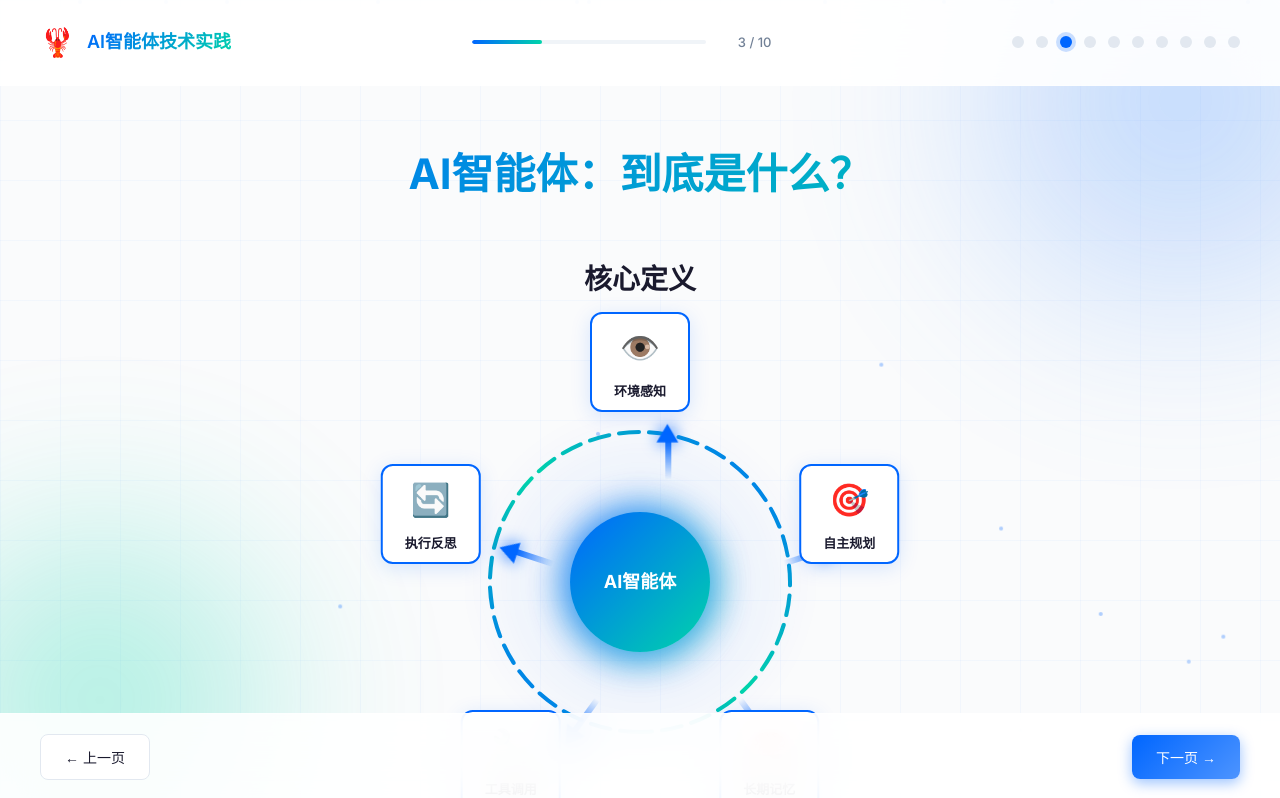
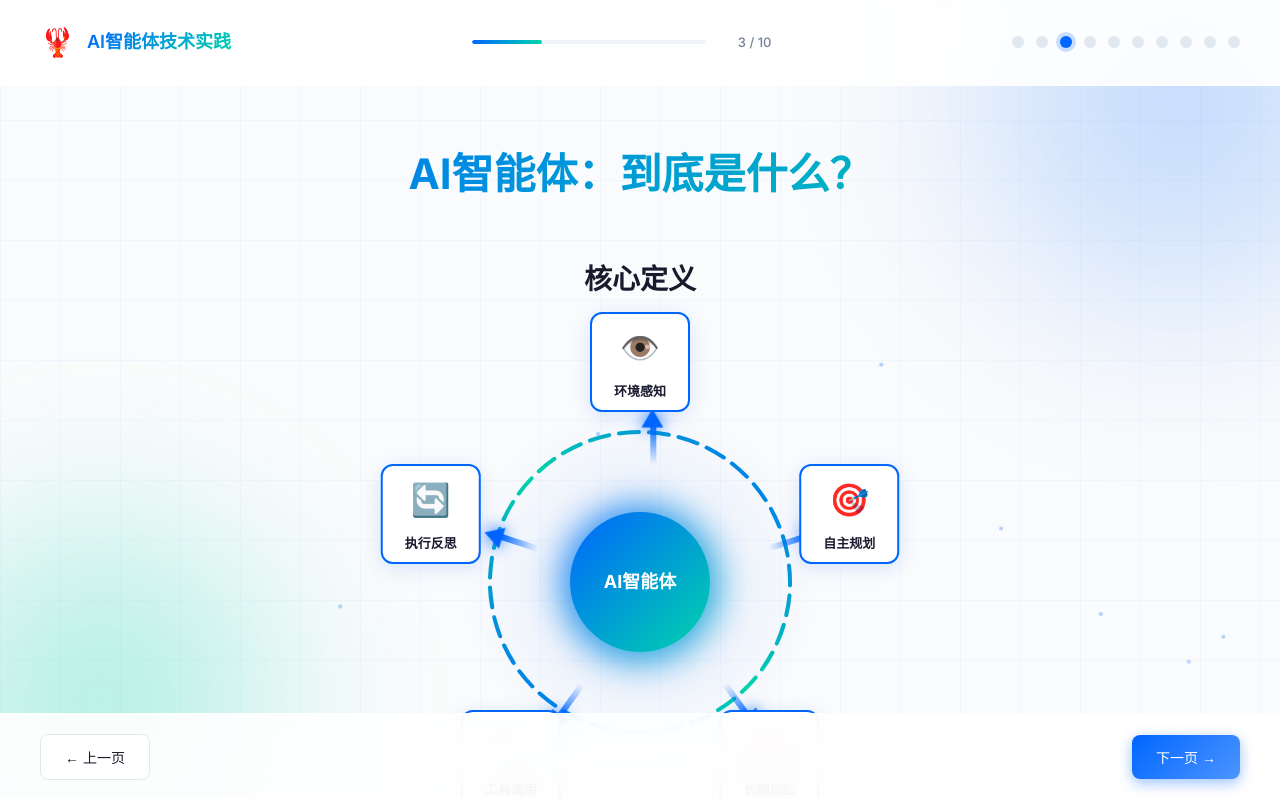
Before and after one commit to weixi5656/ai-agent-presentation, a Vue app: page /#/concept in a window 1280 px wide. Shown: the top 798 px of the page. Built offline with nearby package versions, Linux system fonts and the light colour scheme.

Commit message:
Move arrows left/up 5% and bring to front

```diff
--- a/src/views/ConceptView.vue
+++ b/src/views/ConceptView.vue
@@ -230,11 +230,12 @@
 
 .arrow-item {
   position: absolute;
-  top: 50%;
-  left: 50%;
+  top: 45%;
+  left: 45%;
   transform: rotate(calc(var(--pos) * 72deg - 90deg)) translateX(150px);
   display: flex;
   align-items: center;
+  z-index: 30;
 }
 
 .arrow-body {
```
